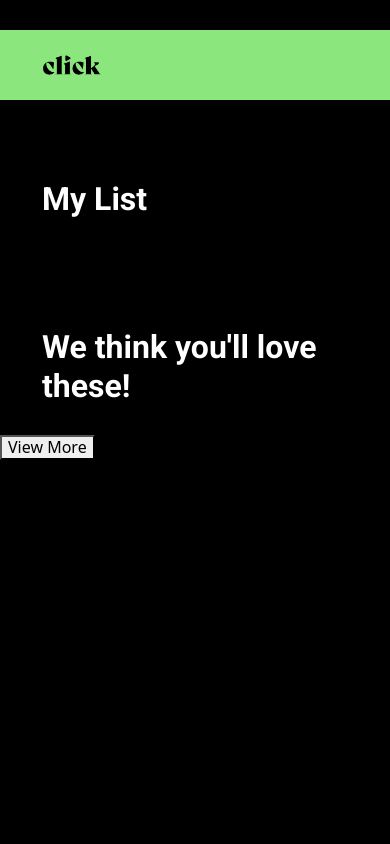
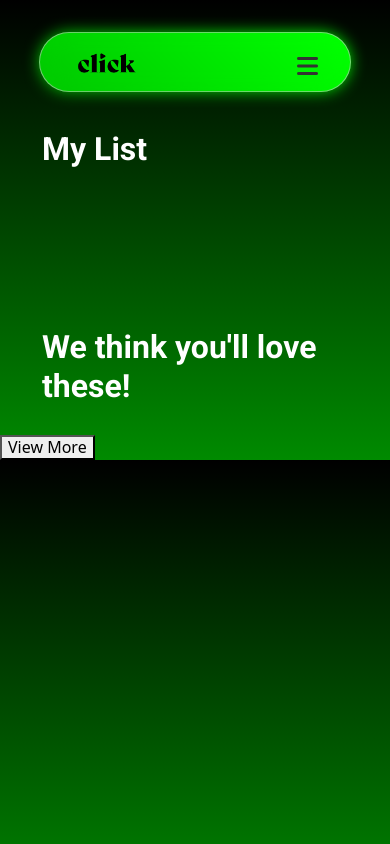
Before and after one commit to vannesamakatu/DV_100_405_Bad_Gateway, a plain HTML site: page Pages/watchlist.html in a window 390 px wide. Drawn offline with nearby package versions, Linux system fonts and the light colour scheme; no server answers.

Commit message:
error fixed

```diff
--- a/Pages/Styles/watchlist.css
+++ b/Pages/Styles/watchlist.css
@@ -1,6 +1,10 @@
 body {
-    background-color: #000000;
+
     max-width: 100%;
+    background: linear-gradient(to top, rgba(0, 189, 0, 0.735), #000);
+    background-color: #000;
+    background-position: scroll;
+    /* Green glow at bottom fading to black */
 }
 
 h1 {
@@ -33,13 +37,60 @@ p {
     color: white;
 }
 
+:root {
+    --gradient-shadow: linear-gradient(
+        45deg,
+        #00ff00,
+        #00e600,
+        #00cc00,
+        #00ff00,
+        #00e600
+    );
+}
+
 .navbar {
-    max-width: 60%;
-    display: flex;
-    margin: 30px auto 0 auto;
+    width: 80%;
+    max-width: 600px;
+    height: 60px;
+    margin: 0;
+    padding: 0 40px;
     border-radius: 35px;
-    padding: 0 40px;
-    background-color: #8BE67D;
+    background-color: #ffffffc8;
+    backdrop-filter: blur(20px);
+    position: fixed;
+    top: 7%; /* Keeps the navbar in your original position */
+    left: 50%;
+    transform: translate(-50%, -50%);
+    z-index: 999;
+    border: 1px solid transparent; /* Make border transparent for glow effect */
+}
+
+.navbar:before,
+.navbar:after {
+    content: "";
+    position: absolute;
+    inset: 0; /* Ensures it matches the exact size of .navbar */
+    background: var(--gradient-shadow);
+    background-size: 400%;
+    z-index: -1;
+    border-radius: 35px;
+    animation: animate 10s linear infinite;
+}
+
+.navbar:after {
+    filter: blur(8px); /* Controls the glow intensity */
+}
+
+@keyframes animate {
+    0% {
+        background-position: 0 0;
+    }
+    50% {
+        background-position: 200% 0;
+    }
+    100% {
+        background-position: 0 0;
+    }
 }
 
 .navbar .nav-item a {
@@ -51,6 +102,7 @@ p {
 .navbar-logo {
     height: 70px;
     margin-right: 15px;
+
 }
 
 .form-control {
@@ -60,7 +112,7 @@ p {
 .container {
     display: flex;
     flex-direction: column;
-    margin-top: 50px;
+    margin-top: 100px;
 }
 
 .container h1 {
@@ -99,12 +151,58 @@ p {
 }
 
 @media (max-width: 768px) {
-    .navbar {
-        max-width: 100%;
-        border-radius: 0;
-        padding: 0 25px;
-    }
+  /* Ensure the navbar spans the full width on mobile and adjusts padding */
+.navbar {
+    margin-top: 20px;
+    max-width: 100%;
+    border-radius: 30px;
+    padding: 0px 20px;
+    top: 5%;
+    backdrop-filter: blur(10px);
+}
 
+.navbar-logo {
+    margin-top: -5px;
+}
+
+/* Style the navbar-toggler (hamburger button) */
+.navbar-toggler {
+    border: none; /* Remove default border */
+    color: #000; /* Ensure icon color is visible */
+    font-size: 1.5rem; /* Increase size if needed */
+}
+
+/* Make the dropdown menu visible on mobile */
+.navbar-collapse {
+    background-color:#ffffff; /* Add background color */
+
+    padding: 15px; /* Add padding for spacing */
+    border-radius: 30px 30px; /* Round bottom corners */
+    color: #000;
+
+}
+
+/* Ensure the dropdown is positioned below the navbar */
+.navbar-collapse.collapse {
+    position: absolute; /* Set to absolute to control position */
+    top: 65px; /* Adjust to sit just below the navbar */
+    width: 100%;
+    left: 0;
+
+}
+
+/* Display the collapse menu as a column on mobile */
+.navbar-nav {
+    flex-direction: column;
+    gap: 10px; /* Space between menu items */
+    align-items: center; /* Center-align items */
+    transition: ease-in-out 1s;
+}
+
+.nav-link {
+    color: #000; /* Color for links */
+    font-size: 1.1em;
+}
     .img-responsive {
         width: auto;
         height: 200px;
@@ -214,3 +312,24 @@ p {
     fill: rgb(0, 0, 0); /* Ensures the icons are visible */
     stroke: white; /* Set the stroke color to white */
 }
+
+.fa-bars, .bi-list {
+    font-size: 24px; /* Adjust size as needed */
+    color: #333; /* Adjust color as needed */
+  }
+
+  .navbar-toggler {
+    border: none;
+    background: none;
+    padding: 0;
+    box-shadow: none;
+  }
+
+  .navbar-toggler:focus,
+  .navbar-toggler:active,
+  .navbar-toggler:hover {
+    border: none;
+    background: none;
+    box-shadow: none;
+    outline: none; /* Removes the focus outline */
+  }
--- a/Pages/watchlist.html
+++ b/Pages/watchlist.html
@@ -9,11 +9,13 @@
     <link href="https://fonts.googleapis.com/css2?family=Poppins:wght@400;500;600;700&display=swap" rel="stylesheet">
 
     <!-- Google Fonts Roboto-->
+    <link rel="stylesheet" href="https://cdnjs.cloudflare.com/ajax/libs/font-awesome/6.0.0/css/all.min.css">
         <link rel="preconnect" href="https://fonts.googleapis.com">
         <link rel="preconnect" href="https://fonts.gstatic.com" crossorigin>
         <link href="https://fonts.googleapis.com/css2?family=Roboto:ital,wght@0,100;0,300;0,400;0,500;0,700;0,900;1,100;1,300;1,400;1,500;1,700;1,900&display=swap" rel="stylesheet">
     <link href="./Styles/watchlist.css" rel="stylesheet">
     <link rel="stylesheet" href="https://cdnjs.cloudflare.com/ajax/libs/normalize/5.0.0/normalize.min.css">
+    <link rel="stylesheet" href="https://cdnjs.cloudflare.com/ajax/libs/bootstrap-icons/1.10.3/font/bootstrap-icons.min.css">
     <link rel="icon" href="../Assets/Images/click-logo-pictoral.png" type="image/x-icon">
 
 </head>
@@ -21,10 +23,10 @@
   <nav class="navbar navbar-expand-lg">
     <div class="container-fluid">
         <img src="../Assets/Images/click-logo-transparent.png" class="navbar-logo" alt="Logo">
-          <button class="navbar-toggler" type="button" data-bs-toggle="collapse" data-bs-target="#navbarSupportedContent" aria-controls="navbarSupportedContent" aria-expanded="false" aria-label="Toggle navigation">
-            <span class="navbar-toggler-icon"></span>
+        <button class="navbar-toggler" type="button" onclick="toggleNavbar()" style="border: none; background: none; padding: 0">
+          <i class="fas fa-bars"></i>
         </button>
-          <div class="collapse navbar-collapse" id="navbarSupportedContent">
+        <div class="collapse navbar-collapse" id="navbarContent">
             <ul class="navbar-nav me-auto mb-2 mb-lg-0 mx-auto">
                 <li class="nav-item">
                     <a class="nav-link active" aria-current="page" href="#">Home</a>
@@ -33,15 +35,13 @@
                     <a class="nav-link" href="#">Library</a>
                 </li>
                 <li class="nav-item">
-                <a class="nav-link" href="#" tabindex="-1" aria-disabled="true">My List</a>
+                    <a class="nav-link" href="#">My List</a>
                 </li>
             </ul>
-            <form class="d-flex" role="search">
-              <input class="form-control me-2" type="search" placeholder="Search" aria-label="Search">
-            </form>
         </div>
     </div>
 </nav>
+
 
       <div class="container">
         <h1>My List</h1>
@@ -62,6 +62,12 @@
         <script src="https://cdn.jsdelivr.net/npm/bootstrap@5.0.2/dist/js/bootstrap.bundle.min.js" integrity="sha384-MrcW6ZMFYlzcLA8Nl+NtUVF0sA7MsXsP1UyJoMp4YLEuNSfAP+JcXn/tWtIaxVXM" crossorigin="anonymous"></script>
         <script src="//cdnjs.cloudflare.com/ajax/libs/jquery/2.1.3/jquery.min.js"></script>
         <script src="./Scripts/watchlist.js"></script>
+        <script>
+          function toggleNavbar() {
+              const navbarContent = document.getElementById('navbarContent');
+              navbarContent.classList.toggle('show');
+          }
+      </script>
     </footer>
 </body>
 </html>
```
Also changed, not shown: Pages/Scripts/watchlist.js (line endings or trailing spaces). Lines whose indentation alone changed are shown as unchanged.
